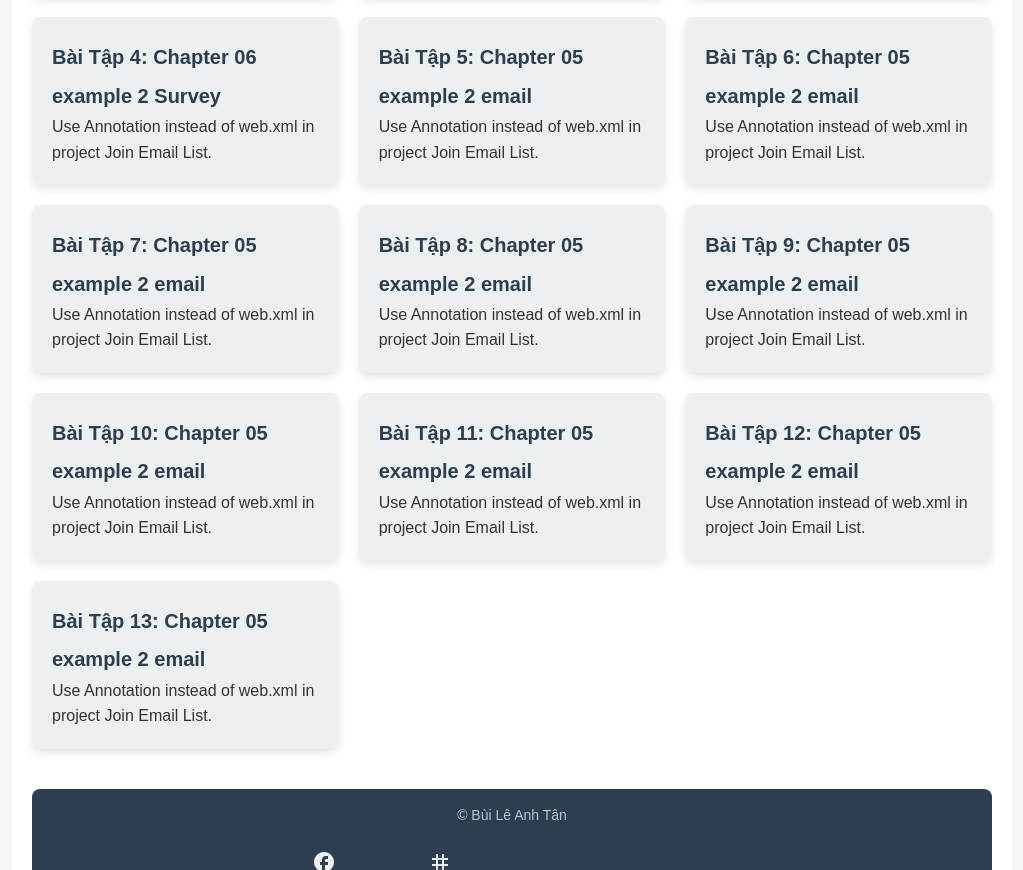
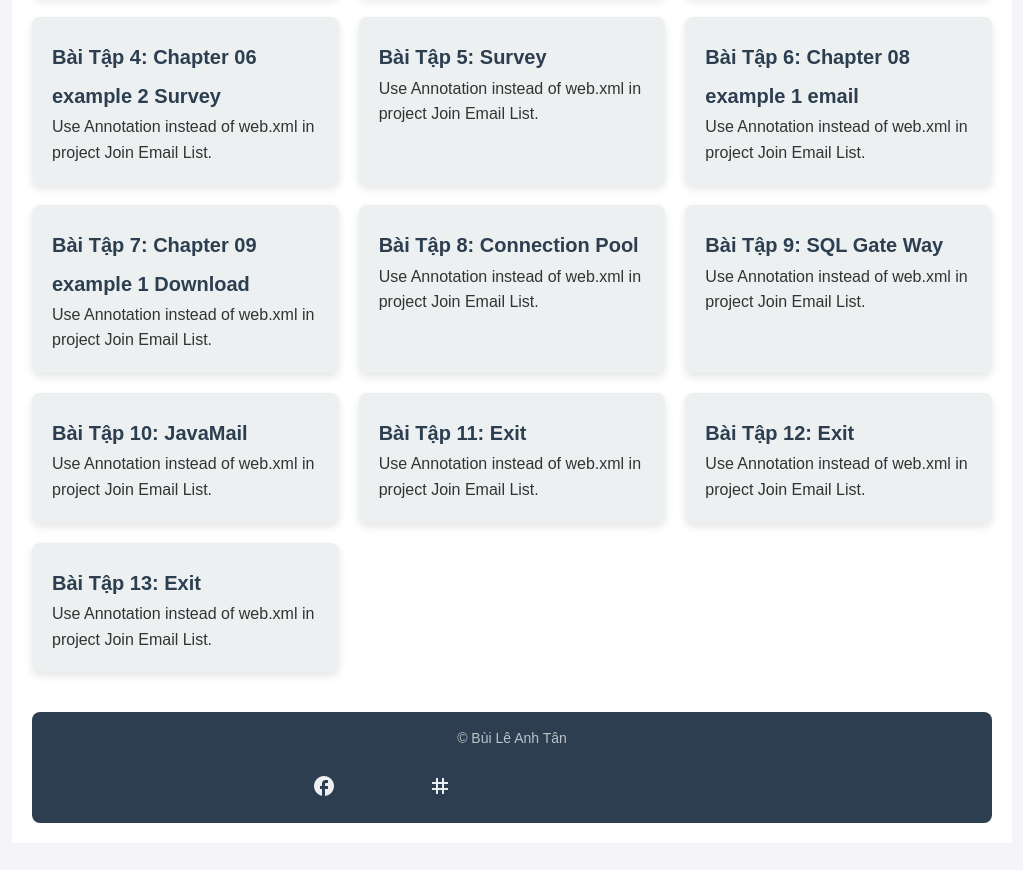
Before and after one commit to blatenka/MyProfile4Exercise, a plain HTML site: page index.html in a window 1280 px wide. Shown: the part 535-1405 px from the top of the page, without its empty margins (128-1151 px from the left). After the commit the page ends 1378 px from the top, so only its background shows below. Drawn offline with Linux system fonts and the light colour scheme.

Commit message:
Add files via upload

```diff
--- a/index.html
+++ b/index.html
@@ -35,43 +35,43 @@
                     <p>In ra và ghi lại hành động gỡ lỗi trong dự án Join Email List.</p>
                 </div>
                 <div class="task">
-                    <h2><a href="https://example.com/ch06_ex2_survey" target="_blank">Bài Tập 4: Chapter 06 example 2 Survey</a></h2>
+                    <h2><a href="https://baitap-0abu.onrender.com/ch06_ex2_survey" target="_blank">Bài Tập 4: Chapter 06 example 2 Survey</a></h2>
                     <p>Use Annotation instead of web.xml in project Join Email List.</p>
                 </div>
                 <div class="task">
-                    <h2><a href="https://example.com/baibt3" target="_blank">Bài Tập 5: Chapter 05 example 2 email</a></h2>
+                    <h2><a href="https://baitap-0abu.onrender.com/Survey" target="_blank">Bài Tập 5: Survey</a></h2>
                     <p>Use Annotation instead of web.xml in project Join Email List.</p>
                 </div>
                 <div class="task">
-                    <h2><a href="https://example.com/baibt3" target="_blank">Bài Tập 6: Chapter 05 example 2 email</a></h2>
+                    <h2><a href="https://baitap-0abu.onrender.com/ch08_ex1_email" target="_blank">Bài Tập 6: Chapter 08 example 1 email</a></h2>
                     <p>Use Annotation instead of web.xml in project Join Email List.</p>
                 </div>
                 <div class="task">
-                    <h2><a href="https://example.com/baibt3" target="_blank">Bài Tập 7: Chapter 05 example 2 email</a></h2>
+                    <h2><a href="https://baitap-0abu.onrender.com/ch09_ex1_download" target="_blank">Bài Tập 7: Chapter 09 example 1 Download</a></h2>
                     <p>Use Annotation instead of web.xml in project Join Email List.</p>
                 </div>
                 <div class="task">
-                    <h2><a href="https://example.com/baibt3" target="_blank">Bài Tập 8: Chapter 05 example 2 email</a></h2>
+                    <h2><a href="https://baitap-0abu.onrender.com/ConnectionPool" target="_blank">Bài Tập 8: Connection Pool</a></h2>
                     <p>Use Annotation instead of web.xml in project Join Email List.</p>
                 </div>
                 <div class="task">
-                    <h2><a href="https://example.com/baibt3" target="_blank">Bài Tập 9: Chapter 05 example 2 email</a></h2>
+                    <h2><a href="https://baitap-0abu.onrender.com/SqlGateway" target="_blank">Bài Tập 9: SQL Gate Way</a></h2>
                     <p>Use Annotation instead of web.xml in project Join Email List.</p>
                 </div>
                 <div class="task">
-                    <h2><a href="https://example.com/baibt3" target="_blank">Bài Tập 10: Chapter 05 example 2 email</a></h2>
+                    <h2><a href="https://baitap-0abu.onrender.com/JavaMail" target="_blank">Bài Tập 10: JavaMail</a></h2>
                     <p>Use Annotation instead of web.xml in project Join Email List.</p>
                 </div>
                 <div class="task">
-                    <h2><a href="https://example.com/baibt3" target="_blank">Bài Tập 11: Chapter 05 example 2 email</a></h2>
+                    <h2><a href="https://example.com/baibt3" target="_blank">Bài Tập 11: Exit</a></h2>
                     <p>Use Annotation instead of web.xml in project Join Email List.</p>
                 </div>
                 <div class="task">
-                    <h2><a href="https://example.com/baibt3" target="_blank">Bài Tập 12: Chapter 05 example 2 email</a></h2>
+                    <h2><a href="https://example.com/baibt3" target="_blank">Bài Tập 12: Exit</a></h2>
                     <p>Use Annotation instead of web.xml in project Join Email List.</p>
                 </div>
                 <div class="task">
-                    <h2><a href="https://example.com/baibt3" target="_blank">Bài Tập 13: Chapter 05 example 2 email</a></h2>
+                    <h2><a href="https://example.com/baibt3" target="_blank">Bài Tập 13: Exit</a></h2>
                     <p>Use Annotation instead of web.xml in project Join Email List.</p>
                 </div>
             </section>
```
